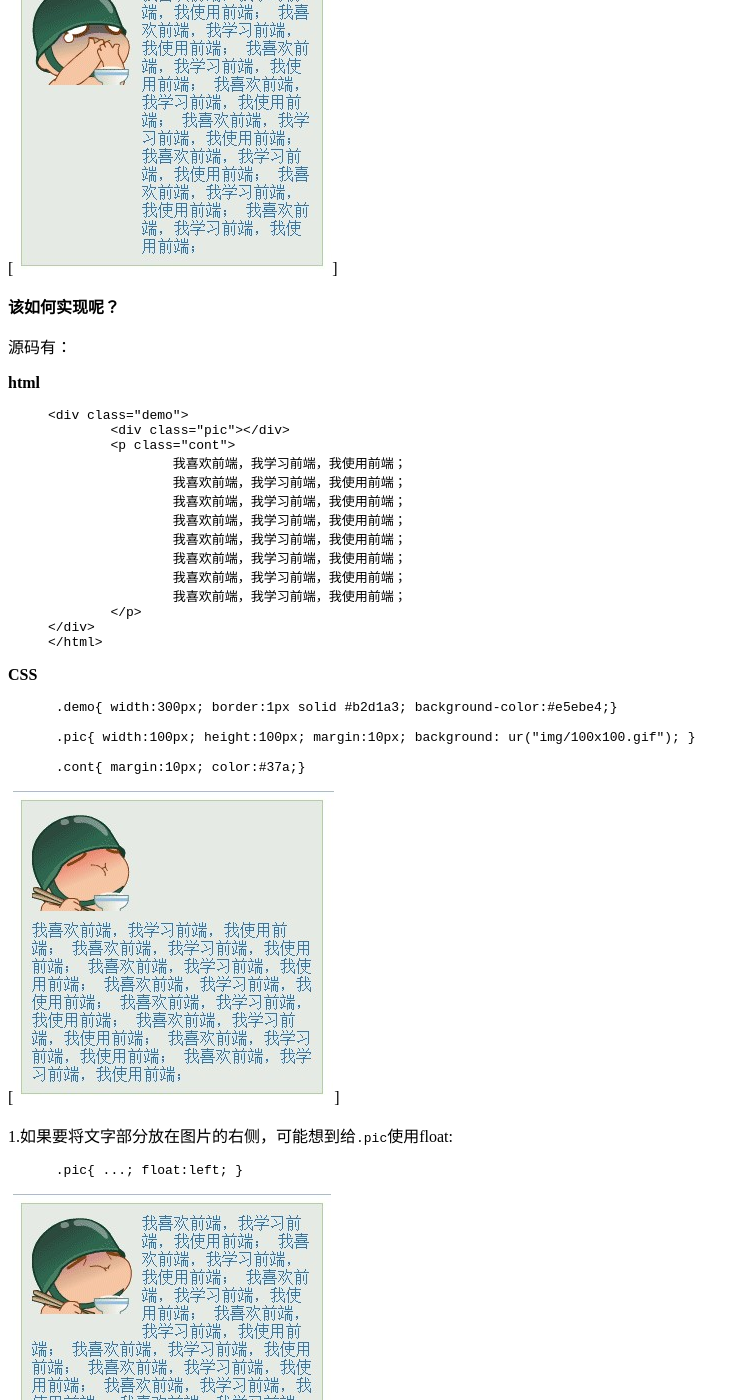
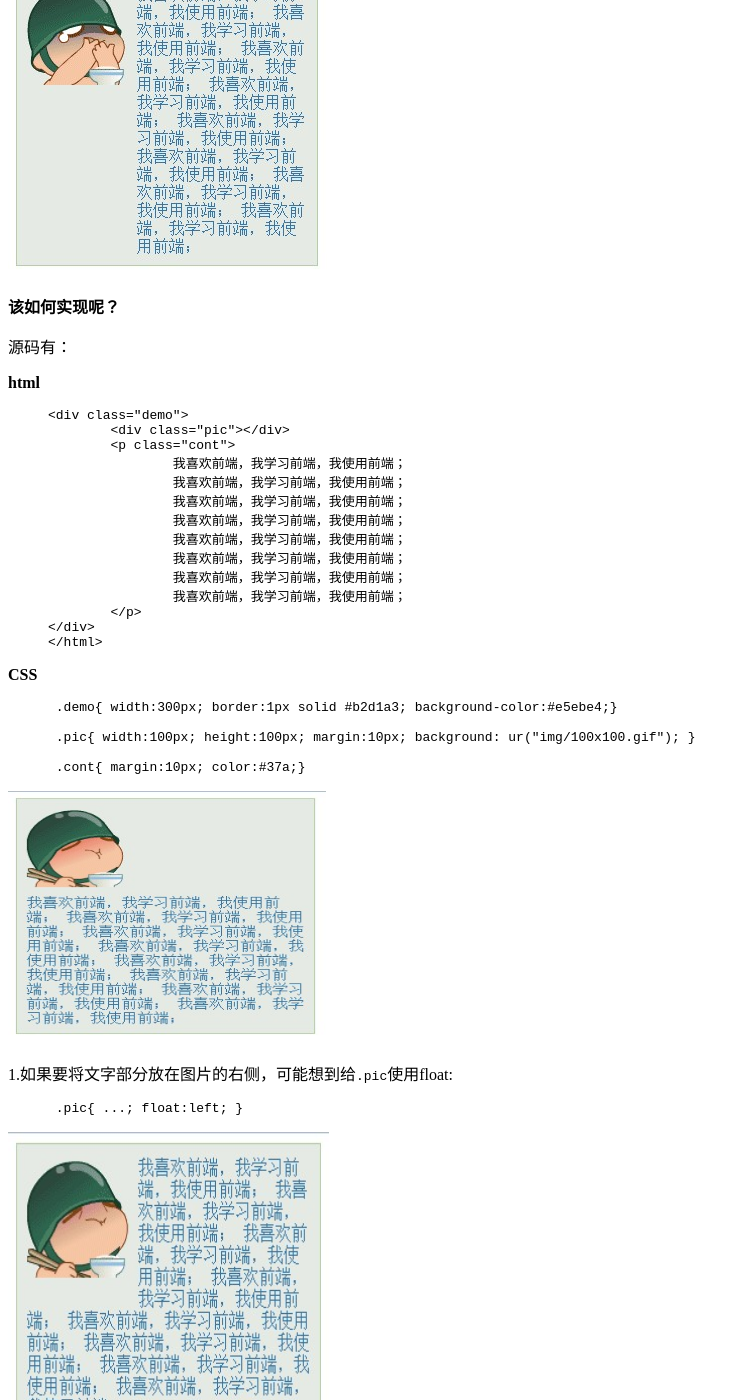
Before and after one commit to pigerla/pigerla.github.com, a Jekyll site: the page built from _posts/2013-08-27-前端分享会之讲CSS.md, in a window 1280 px wide and 1400 px high, scrolled down 666 px. Shown: the whole window, without its empty margins (0-749 px from the left). Built offline with Jekyll 4.4.1, drawn with Linux system fonts in a browser that asks for light colours; comment, search, counter and statistics services are not loaded.

Commit message:
更新图片的大小

```diff
--- a/_posts/2013-08-27-前端分享会之讲CSS.md
+++ b/_posts/2013-08-27-前端分享会之讲CSS.md
@@ -13,7 +13,7 @@
 
 先抛出一个问题：一个简单应用 ———— 媒体对象，实现效果就是，例如是“图片 + 文字”组合，图片显示在左边，文字没有环绕图片地显示在右边。
 
-[![BFC_demo](http://pigerla.com/assets/images/20130827/BFCdemo.jpg)]
+<img src="http://pigerla.com/assets/images/20130827/BFCdemo.jpg" alt="BFCdemo" title="目标效果" width="319" height="309" />
 
 **该如何实现呢？**
 
@@ -52,7 +52,8 @@
 
 {% endhighlight %}
 
-[![demo3](http://pigerla.com/assets/images/20130827/demo3.jpg)]
+<img src="http://pigerla.com/assets/images/20130827/demo3.jpg" alt="没加关键代码的效果" title="没加关键代码的效果" width="318" height="250"/>
+
 
 1.如果要将文字部分放在图片的右侧，可能想到给`.pic`使用float:
 
@@ -62,7 +63,7 @@
 
 {% endhighlight %}
 
-[![demo2](http://pigerla.com/assets/images/20130827/demo2.jpg)]
+<img src="http://pigerla.com/assets/images/20130827/demo2.jpg" alt="加了部分关键代码的效果" title="加了部分关键代码的效果" width="321" height="312" />
 
 2.但是还没实现我们的最终效果，这是需要BFC(Block Formatting Context)出场了，而`overflow:hidden`又可以激活BFC,所以我们只要给`.cont`添加关键代码，如下：
 
```
